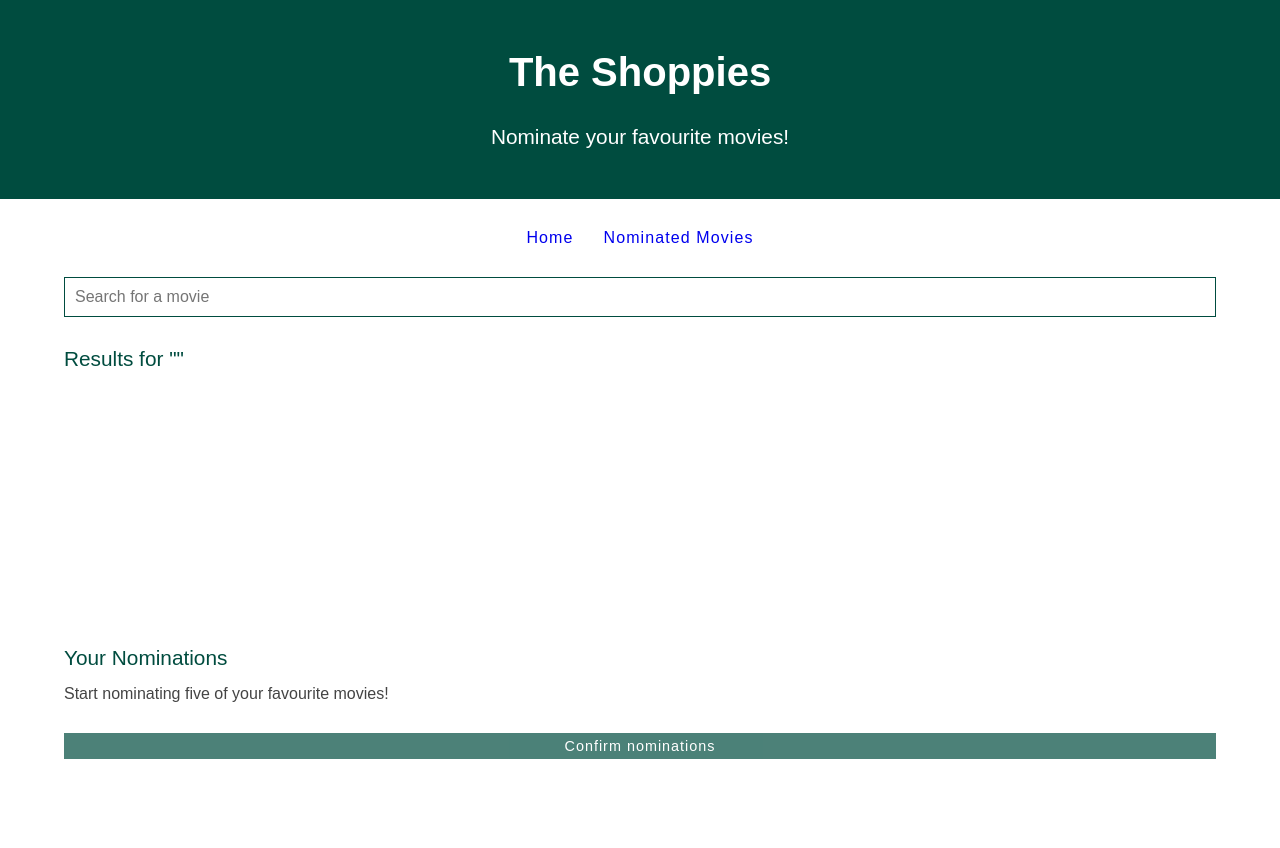
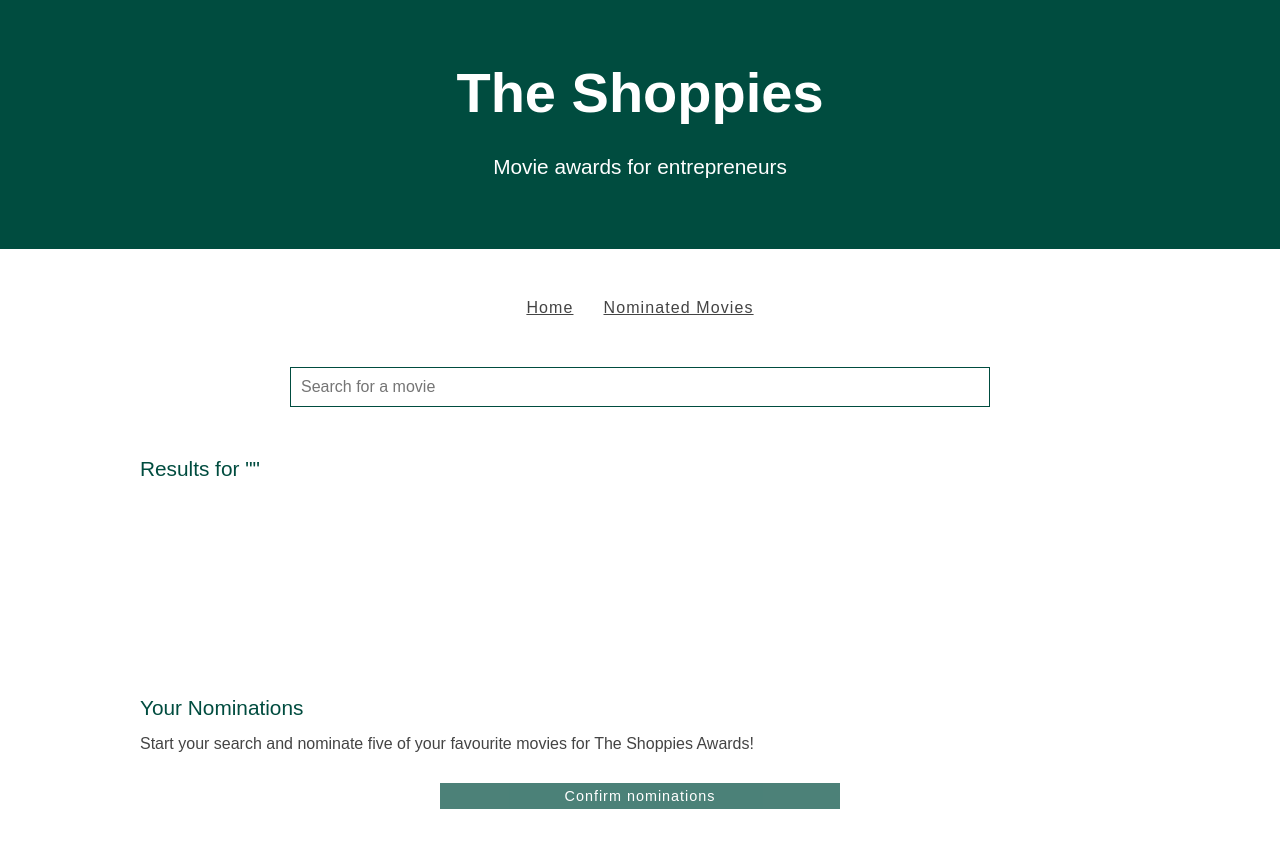
Before and after one commit to csmordido/theShoppies, a React (Create React App) app: page /#/ in a window 1280 px wide. Shown: the top 848 px of the page. Before the commit the page ends 809 px from the top, so only its background shows below. Built offline with nearby package versions, Linux system fonts and the light colour scheme.

Commit message:
finished media queries

```diff
--- a/src/components/Header.jsx
+++ b/src/components/Header.jsx
@@ -5,7 +5,7 @@ const Header = () => {
   return (
     <header>
       <h1>The Shoppies</h1>
-      <p>Nominate your favourite movies!</p>
+      <p>Movie awards for entrepreneurs</p>
     </header>
   );
 };
--- a/src/components/Modal.jsx
+++ b/src/components/Modal.jsx
@@ -4,7 +4,7 @@ import '../styles/modal.css';
 const Modal = () => {
   return (
     <div className='modal'>
-      <p>You have nominated five films. Please review and confirm your nominations.</p>
+      <p>Thank you for nominating five movies! Please review and confirm your nominations.</p>
     </div>
   )
 }
--- a/src/components/SearchBar.jsx
+++ b/src/components/SearchBar.jsx
@@ -4,7 +4,7 @@ import '../styles/searchbar.css';
 const SearchBar = ({ setTerm, term }) => {
   return (
     <form className='searchForm'>
-      <label className='visuallyHidden' htmlFor='search'>Search for a movie</label>
+      <label className='visuallyHidden' htmlFor='search'>Search for a movie you'd like to nominate</label>
       <input
         type='text'
         placeholder='Search for a movie'
--- a/src/components/UserNominations.jsx
+++ b/src/components/UserNominations.jsx
@@ -44,7 +44,7 @@ const UserNominations = ({ userNominations, setuserNominations, setIsConfirmed }
       <h2>Your Nominations</h2>
       {
         !userNominations.length
-        ? <p>Start nominating five of your favourite movies!</p>
+        ? <p>Start your search and nominate five of your favourite movies for The Shoppies Awards!</p>
         : <ul className='results userNoms'>{nominations}</ul>
       }
       <button
--- a/src/index.css
+++ b/src/index.css
@@ -19,7 +19,7 @@ body {
 }
 
 .wrapper {
-  max-width: 1200px;
+  max-width: 1000px;
   width: 90%;
   margin: 0 auto;
 }
--- a/src/styles/header.css
+++ b/src/styles/header.css
@@ -6,10 +6,16 @@ header {
 
 header h1 {
   font: 700 2.5rem var(--font);
-  padding: 50px 0 30px 0;
+  padding: 60px 0 30px 0;
 }
 
 header p {
-  padding: 0 10px 50px 10px;
+  padding: 0 10px 70px 10px;
   font: 400 1.3rem var(--font);
 }
+
+@media (min-width: 480px) {
+  header h1 {
+    font-size: 3.5rem;
+  }
+}
--- a/src/styles/modal.css
+++ b/src/styles/modal.css
@@ -1,4 +1,5 @@
 .modal {
+  width: 100%;
   color: white;
   background-color: var(--color-green);
   padding: 15px 10px;
@@ -9,3 +10,9 @@
   box-shadow: 0 8px 15px rgba(0, 0, 0, 0.7);
   letter-spacing: 1.1px;
 }
+
+@media (min-width: 768px) {
+  .modal {
+    padding: 30px 10px;
+  }
+}
--- a/src/styles/nav.css
+++ b/src/styles/nav.css
@@ -1,15 +1,16 @@
 .mainNav {
-  padding: 30px 0;
+  padding: 50px 0;
   text-align: center;
 }
 
 .mainNav a {
-  text-decoration: none;
+  /* text-decoration: none; */
   padding: 15px;
   font-weight: 500;
   letter-spacing: 1.1px;
+  color: #444;
 }
 
-.mainNav a:visited {
+.mainNav a:visited, .mainNav a:active {
   color: #444;
 }
--- a/src/styles/results.css
+++ b/src/styles/results.css
@@ -1,5 +1,5 @@
 .results {
-  min-height: 30vh;
+  min-height: 20vh;
 }
 
 .results li {
@@ -13,3 +13,16 @@
   line-height: 1.5;
   margin-bottom: 10px;
 }
+
+@media (min-width: 768px) {
+  .results {
+    display: flex;
+    flex-wrap: wrap;
+    justify-content: space-between;
+    align-content: flex-start;
+  }
+
+  .results li {
+    flex: 0 0 calc(50% - 5px);
+  }
+}
--- a/src/styles/searchbar.css
+++ b/src/styles/searchbar.css
@@ -1,8 +1,9 @@
 .searchForm {
-  margin-bottom: 30px;
+  margin-bottom: 50px;
 }
 
 .searchForm input {
+  display: block;
   padding: 10px;
   width: 100%;
   border: 1px solid var(--color-green);
@@ -11,3 +12,12 @@
 .searchForm input::placeholder {
   font: 400 1rem var(--font);
 }
+
+@media (min-width: 768px) {
+
+  .searchForm input {
+    max-width: 70%;
+    margin: 0 auto;
+  }
+
+}
--- a/src/styles/usernominations.css
+++ b/src/styles/usernominations.css
@@ -1,6 +1,5 @@
 .userNomsContainer {
-  margin-top: 30px ;
-  padding-bottom: 50px;
+  margin: 50px 0;
 }
 
 .userNomsContainer > p {
@@ -22,9 +21,17 @@
 
 .confirmBtn {
   width: 100%;
-  margin-top: 10px;
+  margin-top: 20px;
+  display: block;
 }
 
 p.nomsListYear {
   margin-bottom: 0;
 }
+
+@media (min-width: 768px) {
+  .confirmBtn {
+    width: 40%;
+    margin: 10px auto 0 auto;
+  }
+}
```
